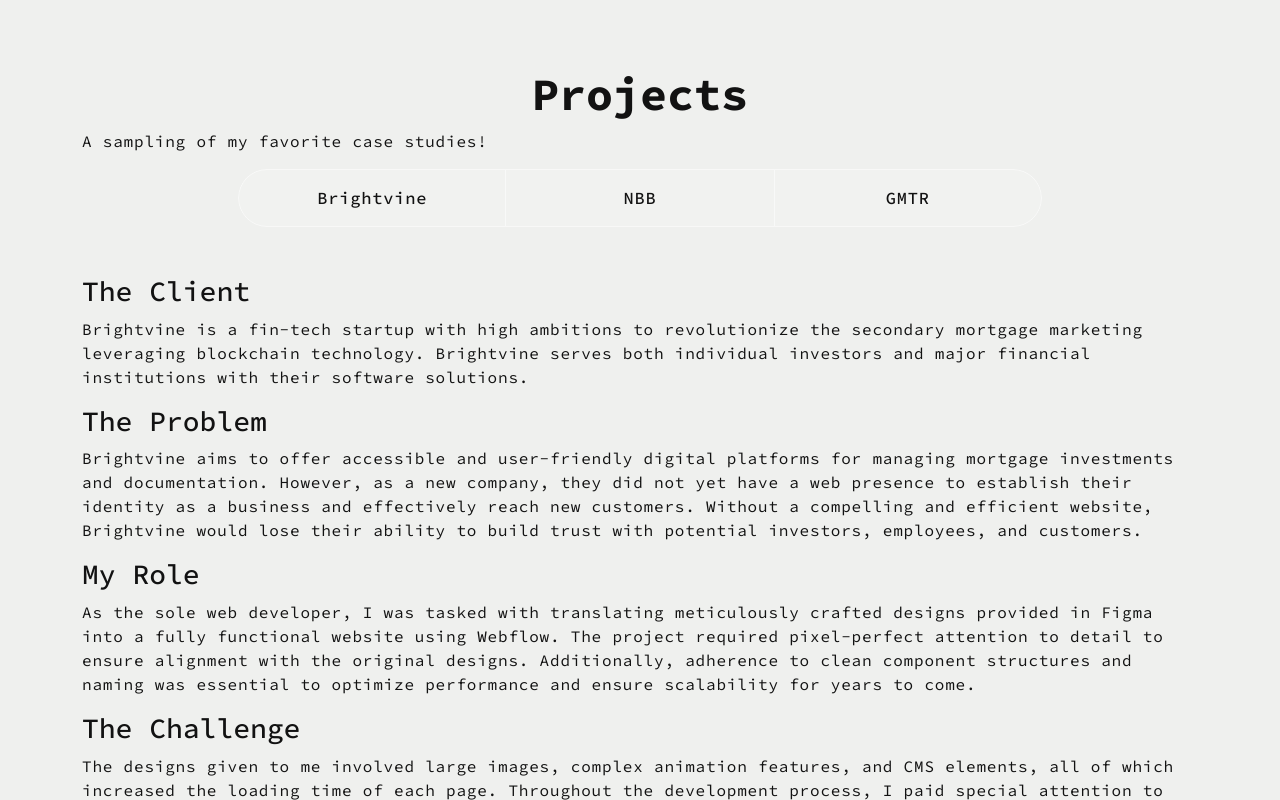
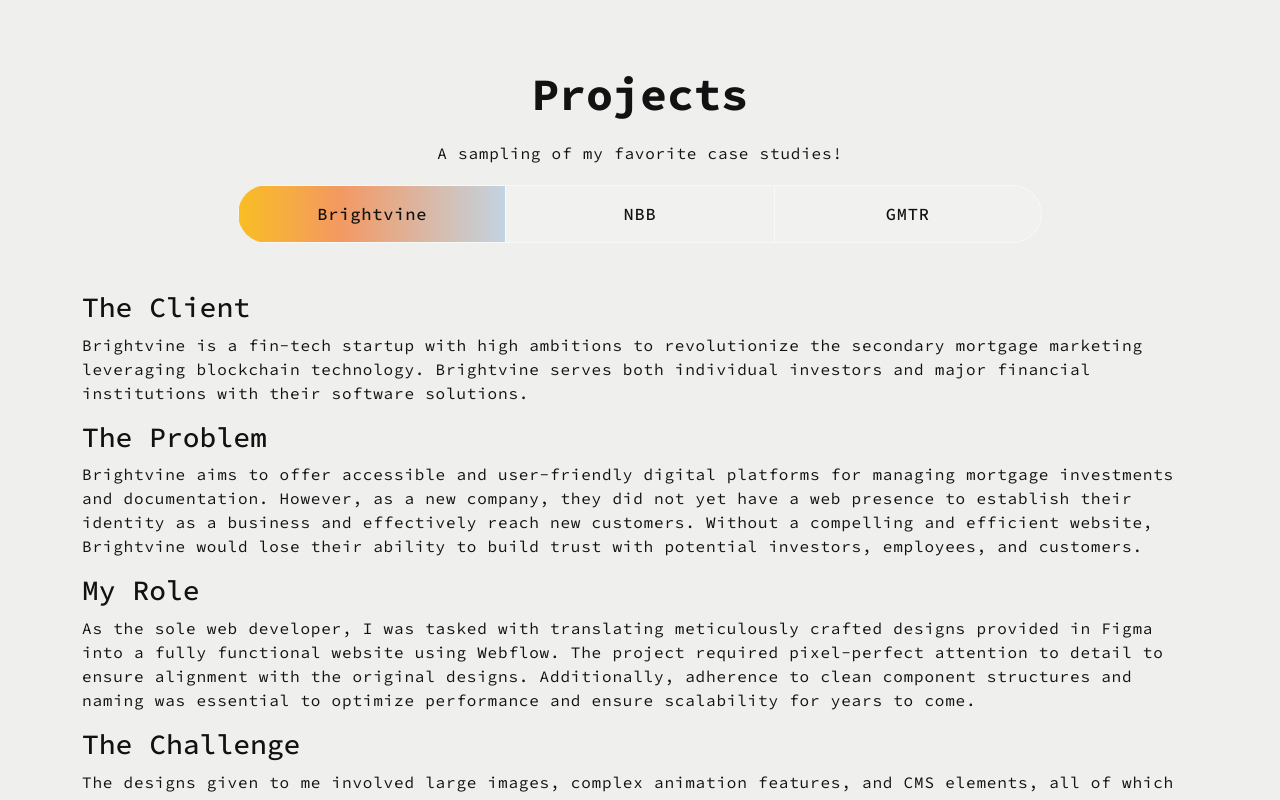
Before and after one commit to laurenbrackman/laurenbrackman.github.io, a React (Create React App) app: page / in a window 1280 px wide. Shown: the part 760-1560 px from the top of the page. Built offline with nearby package versions, Linux system fonts and the light colour scheme.

Commit message:
Fix tabs

```diff
--- a/src/App.css
+++ b/src/App.css
@@ -369,6 +369,11 @@ nav.navbar .navbar-toggler[aria-expanded="true"] .navbar-toggler-icon {
   line-height: 1.5em;
 }
 
+.project .sampling{
+  text-align: center;
+  margin: 20px;
+}
+
 .project .nav.nav-pills {
   width: 72%;
   margin: 0 auto;
@@ -405,7 +410,14 @@ nav.navbar .navbar-toggler[aria-expanded="true"] .navbar-toggler-icon {
 }
 .project .nav.nav-pills .nav-link.active::before {
   width: 100% !important;
+  background: linear-gradient(90deg, rgba(250,180,0,1) 0%, rgba(244,137,73,1) 38%, rgba(186,206,223,1) 100%);
+  opacity: 0.85;
 }
+
+.project .nav.nav-pills .nav-link:hover{
+  background-color: rgba(255, 255, 255, 0.5);
+}
+
 .project .nav.nav-pills .nav-link.active {
   border: 1px solid rgba(255, 255, 255, 1);
 }
--- a/src/components/Footer.js
+++ b/src/components/Footer.js
@@ -1,7 +1,8 @@
 import { Container, Row, Col } from "react-bootstrap";
 import logo from "../assets/name.png";
 import navIcon1 from "../assets/nav-icon1.svg";
-import navIcon2 from "../assets/nav-icon2.svg";
+import gitHubIcon from "../assets/github.png";
+import emailIcon from "../assets/email.png";
 import navIcon3 from "../assets/nav-icon3.svg";
 
 export const Footer = () => {
@@ -14,9 +15,10 @@ export const Footer = () => {
           </Col>
           <Col size={12} sm={6} className="text-center text-sm-end">
             <div className="social-icon">
-              <a href="#"><img src={navIcon1} alt="Icon" /></a>
-              <a href="#"><img src={navIcon2} alt="Icon" /></a>
-              <a href="#"><img src={navIcon3} alt="Icon" /></a>
+                <a href="#"><img src={navIcon1} alt=""/></a>
+                <a href="#"><img src={gitHubIcon} alt=""/></a>
+                <a href="#"><img src={navIcon3} alt=""/></a>
+                <a href="#"><img src={emailIcon} alt=""/></a>
             </div>
             <p>Copyright 2024. All Rights Reserved</p>
           </Col>
--- a/src/components/NavBar.js
+++ b/src/components/NavBar.js
@@ -43,8 +43,8 @@ export const NavBar = () => {
         </Navbar.Toggle>
         <Navbar.Collapse id="basic-navbar-nav">
           <Nav className="me-auto">
+            <Nav.Link href="#projects" className={activeLink === 'projects' ? 'active navbar-link' : 'navbar-link'} onClick={()=>onUpdateActiveLink('projects')}>Projects</Nav.Link>
             <Nav.Link href="#skills" className={activeLink === 'skills' ? 'active navbar-link' : 'navbar-link'} onClick={()=>onUpdateActiveLink('skills')}>Skills</Nav.Link>
-            <Nav.Link href="#projects" className={activeLink === 'projects' ? 'active navbar-link' : 'navbar-link'} onClick={()=>onUpdateActiveLink('projects')}>Projects</Nav.Link>
           </Nav>
           <span className="navbar-text">
             <div className="social-icon">
--- a/src/components/Projects.js
+++ b/src/components/Projects.js
@@ -27,7 +27,7 @@ export const Projects = () => {
               {({ isVisible }) =>
               <div className={isVisible ? "animate__animated animate__fadeIn": ""}>
                 <h2>Projects</h2>
-                <p>A sampling of my favorite case studies!</p>
+                <p class="sampling">A sampling of my favorite case studies!</p>
                 <Tab.Container id="projects-tabs" defaultActiveKey="first">
                   <Nav variant="pills" className="nav-pills mb-5 justify-content-center align-items-center" id="pills-tab">
                     <Nav.Item>
```
